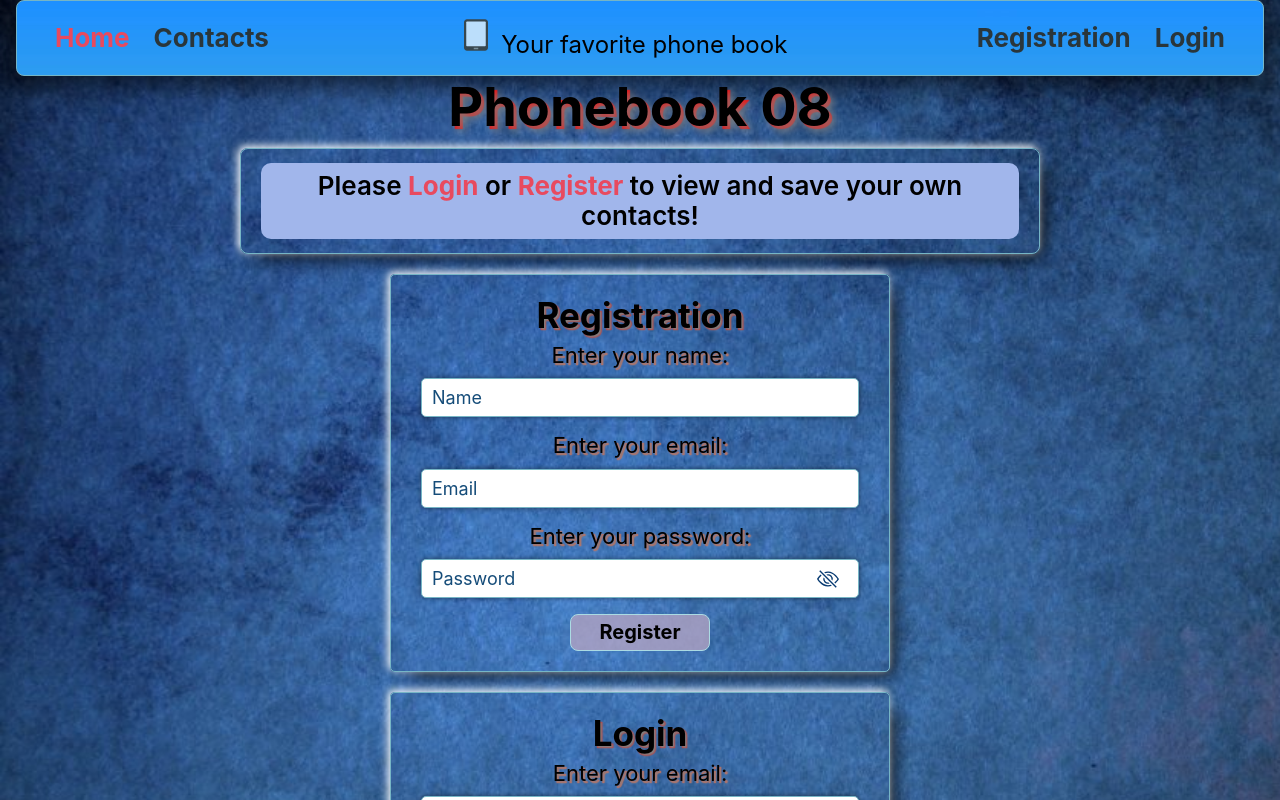
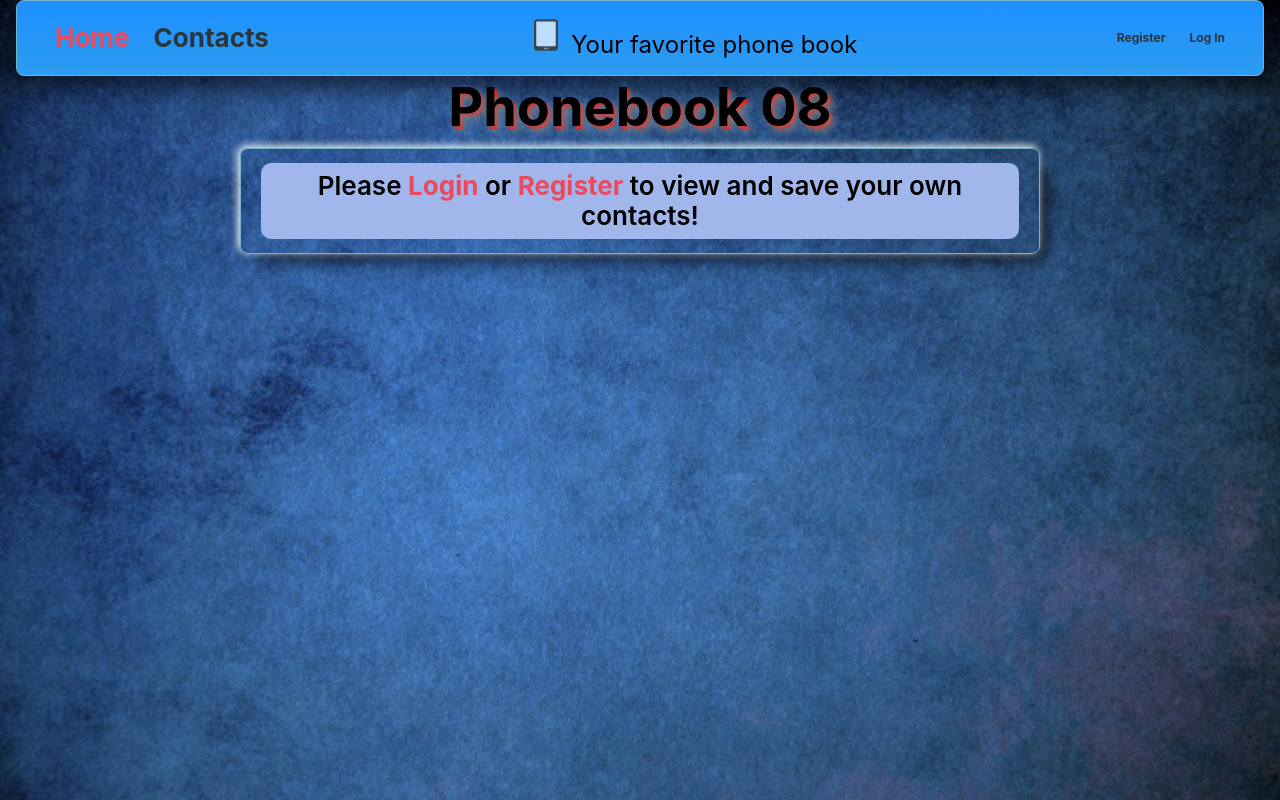
Before and after one commit to PetroMazuryk/goit-react-hw-08, a React (Vite) app: page / in a window 1280 px wide. Shown: the top 800 px of the page. Built offline with nearby package versions, Linux system fonts and the light colour scheme.

Commit message:
fixed route

```diff
--- a/src/App.jsx
+++ b/src/App.jsx
@@ -1,6 +1,11 @@
 import { Route, Routes } from 'react-router-dom';
 import { Layout } from './components/Layout.jsx';
+import { RestrictedRoute } from './components/RestrictedRoute.jsx';
+import { PrivateRoute } from './components/PrivateRoute.jsx';
+
 import Home from './pages/Home/Home.jsx';
+import Register from './pages/Register/Register.jsx';
+import Login from './pages/Login/Login.jsx';
 import Contacts from './pages/Contacts/Contacts.jsx';
 
 export const App = () => {
@@ -9,9 +14,27 @@ export const App = () => {
       <Routes>
         <Route path="/" element={<Layout />}>
           <Route index element={<Home />} />
-          <Route path="/register" element={<div>Register</div>} />
-          <Route path="/login" element={<div>Login</div>} />
-          <Route path="/contacts" element={<Contacts />} />
+          <Route
+            path="/register"
+            element={
+              <RestrictedRoute
+                redirectTo="/contacts"
+                component={<Register />}
+              />
+            }
+          />
+          <Route
+            path="/login"
+            element={
+              <RestrictedRoute redirectTo="/contacts" component={<Login />} />
+            }
+          />
+          <Route
+            path="/contacts"
+            element={
+              <PrivateRoute redirectTo="/login" component={<Contacts />} />
+            }
+          />
         </Route>
       </Routes>
     </>
--- a/src/components/AppBar/AppBar.jsx
+++ b/src/components/AppBar/AppBar.jsx
@@ -1,11 +1,14 @@
 import { FcTabletAndroid } from 'react-icons/fc';
 import { IconContext } from 'react-icons';
-
 import { Navigation } from '../Navigation/Navigation';
+import { UserMenu } from '../../components/UserMenu/UserMenu';
+import { AuthNav } from '../../components/AuthNav/Authnav';
+import { useAuth } from '../../hooks';
 
 import css from './AppBar.module.css';
 
 export const AppBar = () => {
+  const { isLoggedIn } = useAuth();
   return (
     <div className={css.container}>
       <Navigation />
@@ -15,10 +18,7 @@ export const AppBar = () => {
         </IconContext.Provider>
         <span className={css.span}> Your favorite phone book</span>
       </div>
-      <div>
-        <div className={css.link}>Registration</div>
-        <div className={css.link}>Login</div>
-      </div>
+      <div>{isLoggedIn ? <UserMenu /> : <AuthNav />}</div>
     </div>
   );
 };
--- /dev/null
+++ b/src/components/PrivateRoute.jsx
@@ -0,0 +1,9 @@
+import { Navigate } from 'react-router-dom';
+import { useAuth } from '../hooks';
+
+export const PrivateRoute = ({ component: Component, redirectTo = '/' }) => {
+  const { isLoggedIn, isRefreshing } = useAuth();
+  const shouldRedirect = !isLoggedIn && !isRefreshing;
+
+  return shouldRedirect ? <Navigate to={redirectTo} /> : Component;
+};
--- /dev/null
+++ b/src/components/RestrictedRoute.jsx
@@ -0,0 +1,8 @@
+import { Navigate } from 'react-router-dom';
+import { useAuth } from '../hooks';
+
+export const RestrictedRoute = ({ component: Component, redirectTo = '/' }) => {
+  const { isLoggedIn } = useAuth();
+
+  return isLoggedIn ? <Navigate to={redirectTo} /> : Component;
+};
--- a/src/components/UserMenu/UserMenu.jsx
+++ b/src/components/UserMenu/UserMenu.jsx
@@ -1,17 +1,13 @@
-import { useDispatch } from 'react-redux';
 import { useAuth } from '../../hooks';
 import css from './UserMenu.module.css';
 
 export const UserMenu = () => {
-  const dispatch = useDispatch();
   const { user } = useAuth();
 
   return (
     <div className={css.wrapper}>
       <p className={css.username}>Welcome, {user.name}</p>
-      <button type="button" onClick={() => dispatch(logOut())}>
-        Logout
-      </button>
+      <button type="button">Logout</button>
     </div>
   );
 };
--- a/src/pages/Home/Home.jsx
+++ b/src/pages/Home/Home.jsx
@@ -1,14 +1,11 @@
 import { PhoneTitle } from '../../components/PhoneTitle/PhoneTitle';
 import { HomeTitle } from '../../components/HomeTitle/HomeTitle';
-import { RegisterForm } from '../../components/RegisterForm/RegisterForm';
-import { LoginForm } from '../../components/LoginForm/LoginForm';
+
 export default function Home() {
   return (
     <div>
       <PhoneTitle />
       <HomeTitle />
-      <RegisterForm />
-      <LoginForm />
     </div>
   );
 }
--- a/src/pages/Login/Login.jsx
+++ b/src/pages/Login/Login.jsx
@@ -1,5 +1,5 @@
 import { Helmet } from 'react-helmet';
-// import { LoginForm } from '../components/LoginForm/LoginForm';
+import { LoginForm } from '../../components/LoginForm/LoginForm';
 
 export default function Login() {
   return (
@@ -7,8 +7,7 @@ export default function Login() {
       <Helmet>
         <title>Login</title>
       </Helmet>
-      {/* <LoginForm /> */}
-      <div>LoginForm</div>
+      <LoginForm />
     </div>
   );
 }
--- a/src/redux/store.js
+++ b/src/redux/store.js
@@ -1,9 +1,11 @@
 import { configureStore } from '@reduxjs/toolkit';
 import { contactsReducer } from './contacts/contactsSlice';
 import { filtersReducer } from './contacts/filtersSlice';
+import { authReducer } from './auth/slice';
 
 export const store = configureStore({
   reducer: {
+    auth: authReducer,
     contacts: contactsReducer,
     filters: filtersReducer,
   },
```
